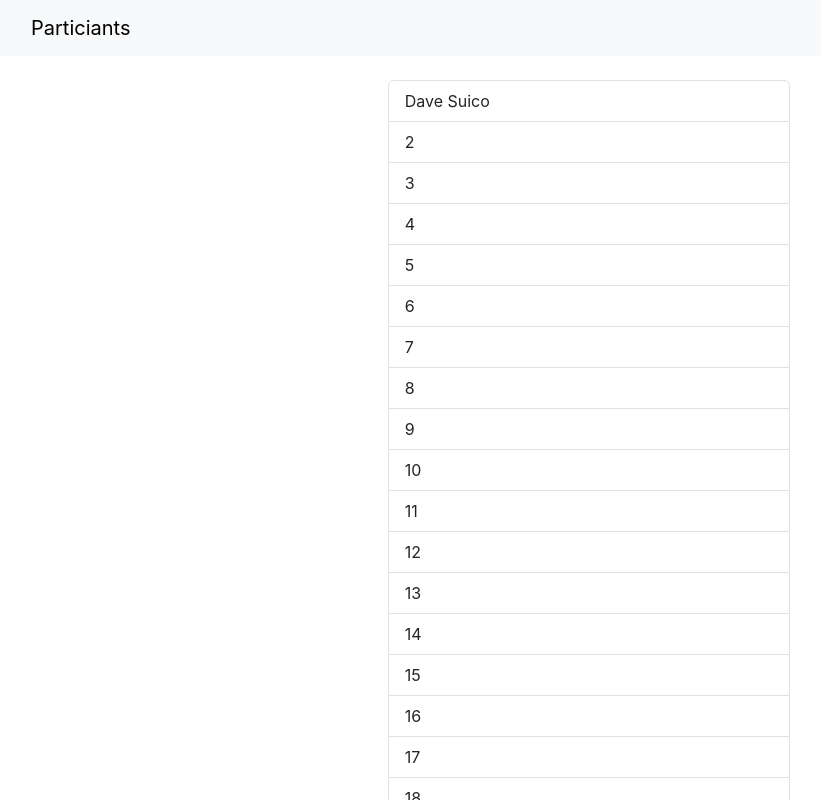
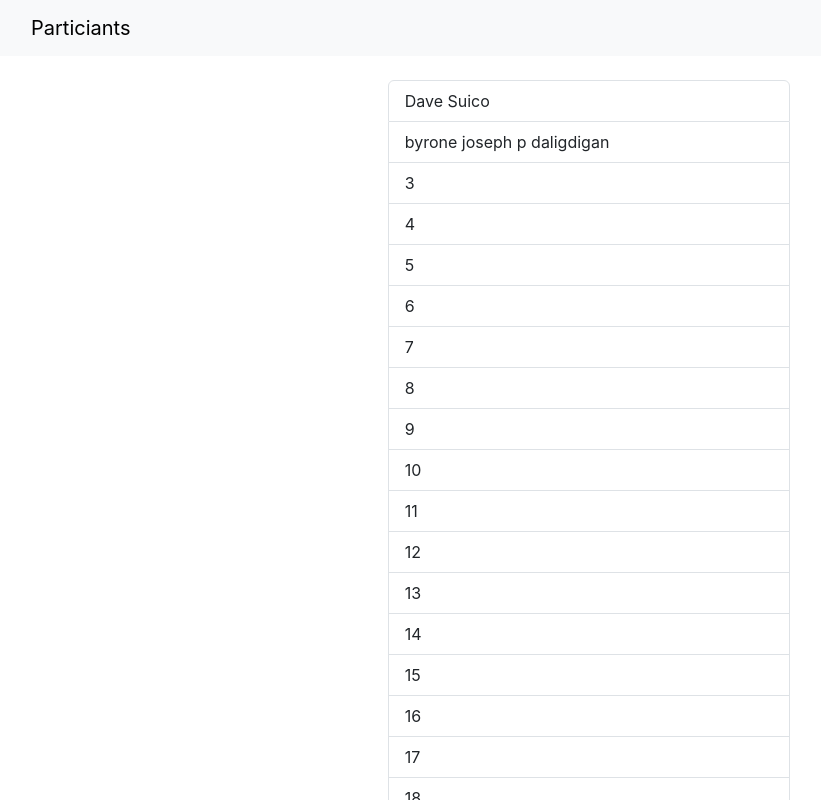
Before and after one commit to suicodave/ExpenseUIDemoReact, a React (Create React App) app: page /Participants in a window 1280 px wide. Shown: the top 800 px of the page, without its empty margins (51-872 px from the left). Built offline with nearby package versions, Linux system fonts and the light colour scheme.

Commit message:
add byron

```diff
--- a/src/Participants/ParticiantsList.js
+++ b/src/Participants/ParticiantsList.js
@@ -4,7 +4,7 @@ function ParticiantsList() {
   return (
     <ListGroup>
       <ListGroup.Item>Dave Suico</ListGroup.Item>
-      <ListGroup.Item>2</ListGroup.Item>
+      <ListGroup.Item>byrone joseph p daligdigan</ListGroup.Item>
       <ListGroup.Item>3</ListGroup.Item>
       <ListGroup.Item>4</ListGroup.Item>
       <ListGroup.Item>5</ListGroup.Item>
```
